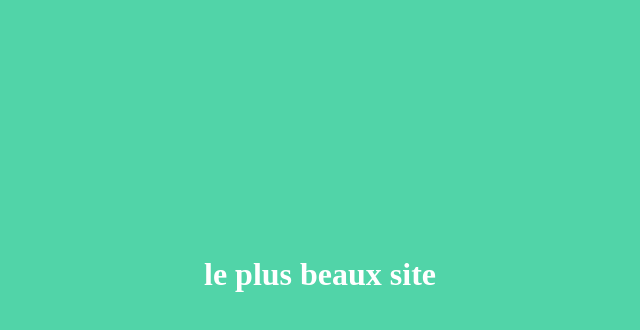
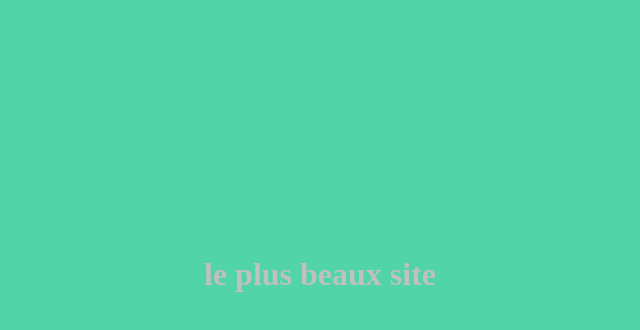
Before and after one commit to AdamChrouda/gitsite, a plain HTML site: page index.html in a window 1280 px wide. Shown: the part 18-348 px from the top of the page, without its empty margins (320-960 px from the left). Drawn offline with Linux system fonts and the light colour scheme.

Commit message:
couleur-du-text

```diff
--- a/index.html
+++ b/index.html
@@ -6,6 +6,6 @@
     <title>site</title>
 </head>
 <body style="background-color: #26ca93cc;">
-    <h1 style="text-align: center; color: white; padding-top: 20%;">le plus beaux site</h1>
+    <h1 style="text-align: center; color: silver; padding-top: 20%;">le plus beaux site</h1>
 </body>
 </html>
```
